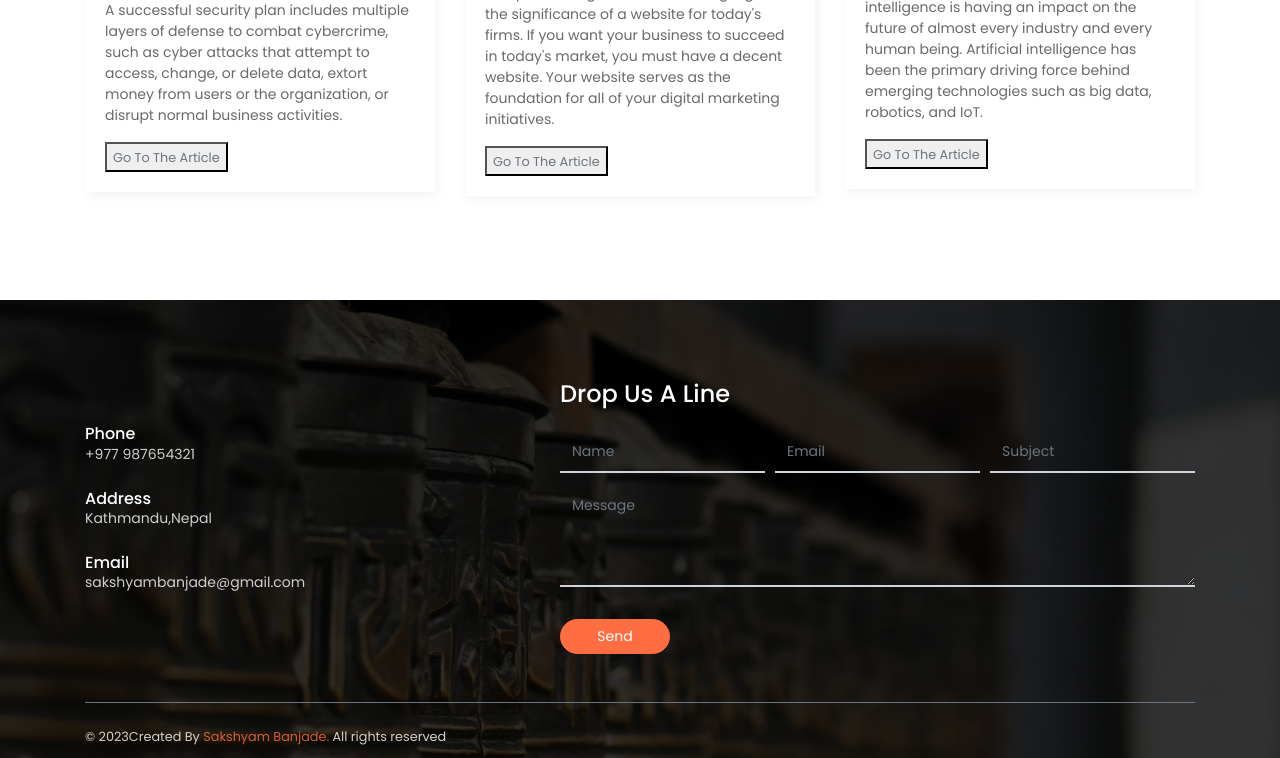
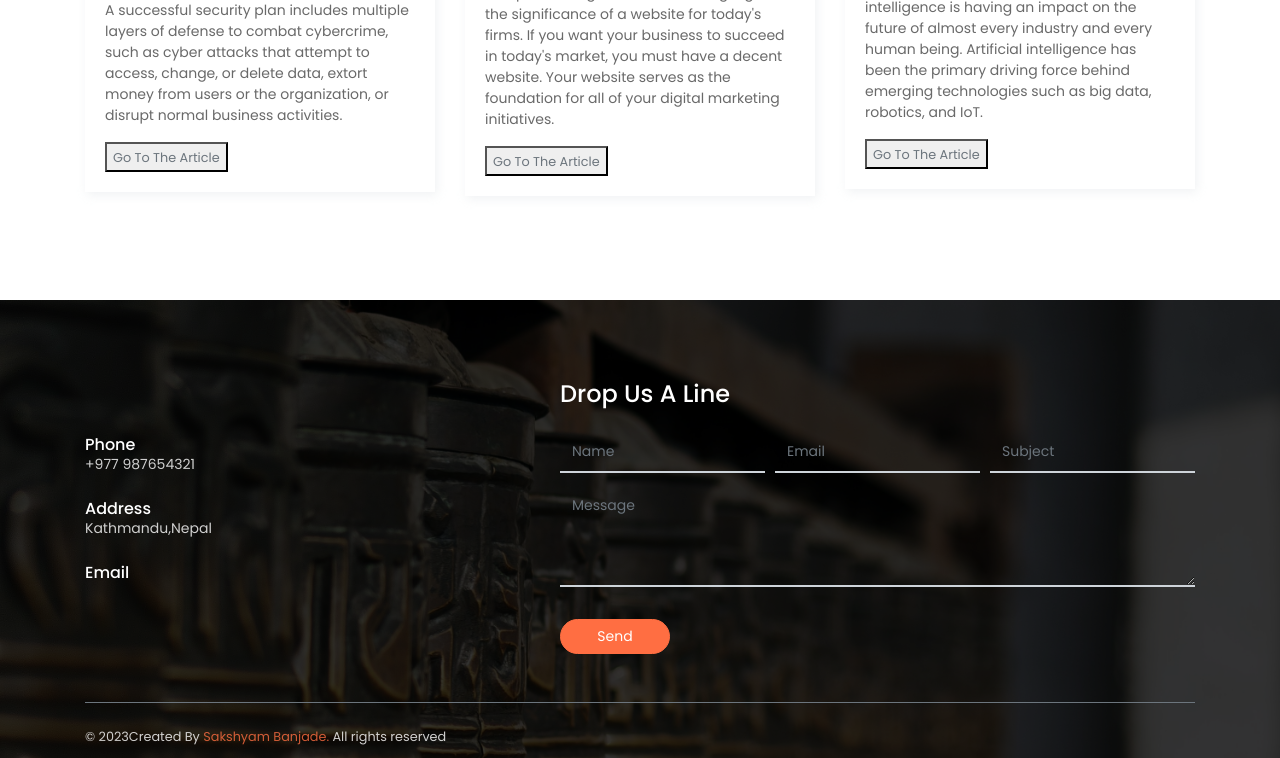
Before and after one commit to sakshyambanjade/Portfolio.new, a plain HTML site: page index.html in a window 1280 px wide. Shown: the part 3964-4722 px from the top of the page. Drawn offline with Linux system fonts and the light colour scheme.

Commit message:
Update index.html

```diff
--- a/index.html
+++ b/index.html
@@ -426,7 +426,7 @@ Artificial Intelligence's Future Artificial intelligence is having an impact on
                     <p class="mb-4">Kathmandu,Nepal</p>
 
                     <h6 class="mb-0">Email</h6>
-                    <p class="mb-0">sakshyambanjade@gmail.com</p>
+                    <a href="info@sakshyambanjade.com.np"></a>
                     <p></p>
                 </div>
                 <div class="col-md-7">
```
